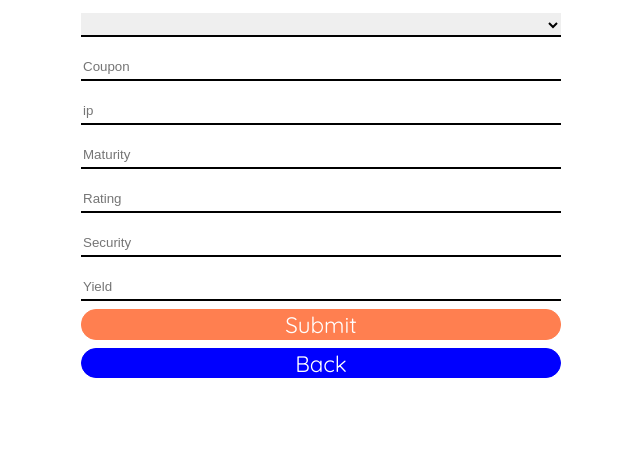
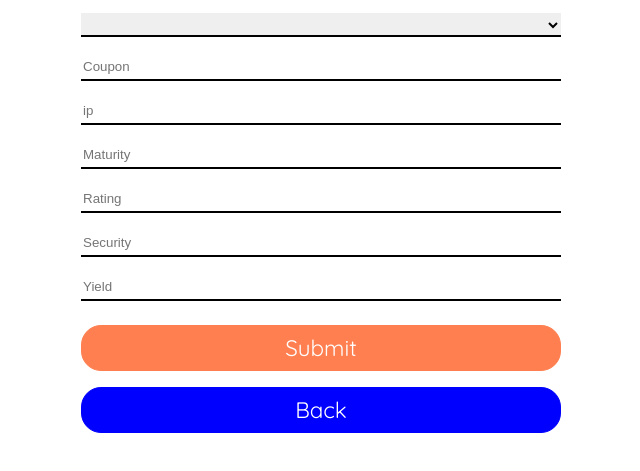
Before and after one commit to ram-9047/money-front, a React app: page /add in a window 1280 px wide. Shown: the part 173-644 px from the top of the page, without its empty margins (399-1039 px from the left). Built offline with nearby package versions, Linux system fonts and the light colour scheme.

Commit message:
add button css changes

```diff
--- a/src/Assets/Stylesheet/AddData.css
+++ b/src/Assets/Stylesheet/AddData.css
@@ -26,17 +26,20 @@ input {
 .submit-btn,
 .back-btn {
   font-size: 1.4rem;
-  height: 1.9rem;
+  margin-top: 1rem;
+  padding: 0.5rem 0;
   background: coral;
   border: 1px solid coral;
-  border-radius: 15px;
+  border-radius: 20px;
+  cursor: pointer;
   color: white;
   font-family: "Quicksand", sans-serif;
 }
 .back-btn {
   width: 30rem;
   margin-left: 30rem;
-  margin-top: 0.5rem;
+  padding: 0.5rem 0;
+  margin-top: 1rem;
   outline: none;
   background-color: blue;
   color: white;
--- a/src/Assets/Stylesheet/AllBond.css
+++ b/src/Assets/Stylesheet/AllBond.css
@@ -13,11 +13,14 @@
 .add-bond {
   font-size: 1.2rem;
   border: 1px solid blue;
+  padding: 0.5rem 0.8rem;
   background-color: blue;
   color: white;
-  border-radius: 0.8rem;
+  border-radius: 1.2rem;
   text-decoration: none;
   font-family: "Quicksand", sans-serif;
+  outline: none;
+  cursor: pointer;
 }
 .add-bond:hover {
   color: blue;
```
